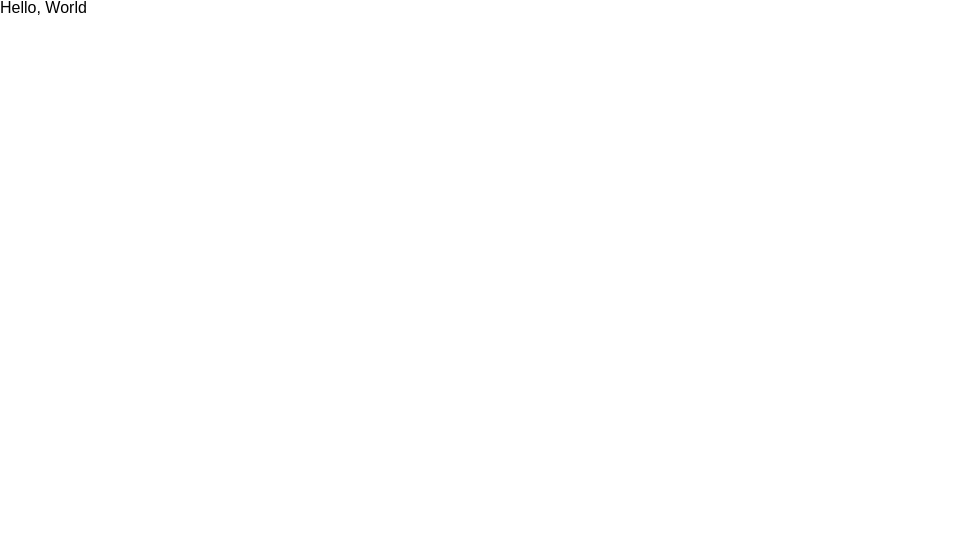
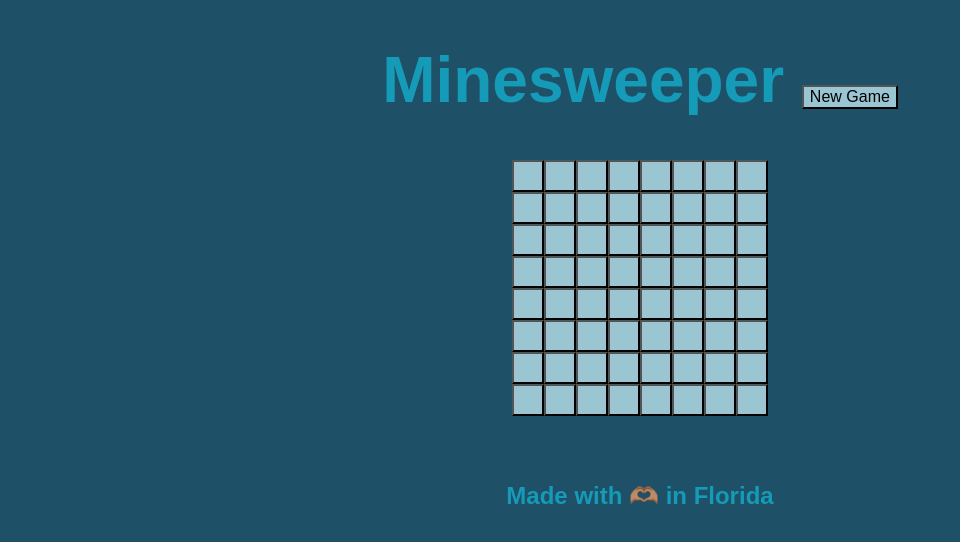
Before and after one commit to kprieto14/Minesweeper, a React (Vite) app: page / in a window 1280 px wide. Shown: the top 542 px of the page, without its empty margins (0-960 px from the left). Built offline with nearby package versions, Linux system fonts and the light colour scheme.

Commit message:
Finish static implementation

```diff
--- a/index.html
+++ b/index.html
@@ -4,7 +4,7 @@
     <meta charset="UTF-8" />
     <link rel="icon" type="image/svg+xml" href="/src/favicon.svg" />
     <meta name="viewport" content="width=device-width, initial-scale=1.0" />
-    <title>React App</title>
+    <title>Minesweeper</title>
   </head>
   <body>
     <div id="root"></div>
--- a/src/App.tsx
+++ b/src/App.tsx
@@ -1,5 +1,82 @@
 import React from 'react'
 
 export function App() {
-  return <div>Hello, World </div>
+  return (
+    <div>
+      <header>
+        <h1>Minesweeper <button>New Game</button></h1>
+      </header>
+
+      <main className='easy'>
+        <button></button>
+        <button></button>
+        <button></button>
+        <button></button>
+        <button></button>
+        <button></button>
+        <button></button>
+        <button></button>
+        <button></button>
+        <button></button>
+        <button></button>
+        <button></button>
+        <button></button>
+        <button></button>
+        <button></button>
+        <button></button>
+        <button></button>
+        <button></button>
+        <button></button>
+        <button></button>
+        <button></button>
+        <button></button>
+        <button></button>
+        <button></button>
+        <button></button>
+        <button></button>
+        <button></button>
+        <button></button>
+        <button></button>
+        <button></button>
+        <button></button>
+        <button></button>
+        <button></button>
+        <button></button>
+        <button></button>
+        <button></button>
+        <button></button>
+        <button></button>
+        <button></button>
+        <button></button>
+        <button></button>
+        <button></button>
+        <button></button>
+        <button></button>
+        <button></button>
+        <button></button>
+        <button></button>
+        <button></button>
+        <button></button>
+        <button></button>
+        <button></button>
+        <button></button>
+        <button></button>
+        <button></button>
+        <button></button>
+        <button></button>
+        <button></button>
+        <button></button>
+        <button></button>
+        <button></button>
+        <button></button>
+        <button></button>
+        <button></button>
+        <button></button>
+      </main>
+
+      <footer>
+        <h2>Made with 🫶🏽 in Florida</h2>
+      </footer>
+    </div>
+  )
 }
--- a/src/index.scss
+++ b/src/index.scss
@@ -1,15 +1,7 @@
 :root {
   font: 16px / 1 sans-serif;
-
-  // SDG brand colors
-  --asphalt: #2f3737;
-  --bright-sky: #80ced2;
-  --lime: #b1d133;
-  --night-sky: #85577e;
-  --sand: #f7f0da;
-  --sea: #5a9090;
-  --sun: #d5562b;
-  --tangerine: #f99d1b;
+  background-color: #1e5067;
+  color: #159ab7;
 }
 
 html {
@@ -20,3 +12,53 @@ body {
   margin: 0;
   min-height: 100%;
 }
+
+button {
+  background-color: #9ac5d3;
+  font-size: 1rem;
+
+  &:hover {
+    cursor: pointer;
+  }
+}
+
+div {
+  display: flex;
+  flex-direction: column;
+  justify-content: center;
+  align-items: center;
+  gap: 3rem;
+  padding: 1.5rem;
+}
+
+h1 {
+  font-size: clamp(1.5rem, 4rem, 8rem);
+  margin: 0;
+}
+
+.easy {
+  display: grid;
+  grid-template-columns: repeat(8, minmax(2rem, 1fr));
+  grid-template-rows: repeat(8, minmax(2rem, 1fr));
+}
+
+.medium {
+  display: grid;
+  grid-template-columns: repeat(10, minmax(2rem, 1fr));
+  grid-template-rows: repeat(10, minmax(2rem, 1fr));
+}
+
+.hard {
+  display: grid;
+  grid-template-columns: repeat(24, minmax(2rem, 1fr));
+  grid-template-rows: repeat(24, minmax(2rem, 1fr));
+}
+
+button.clicked {
+  all: unset;
+  background-color: #cbd8df;
+  color: #141e26;
+  text-align: center;
+  font-size: 1.5rem;
+  cursor: not-allowed;
+}
```
